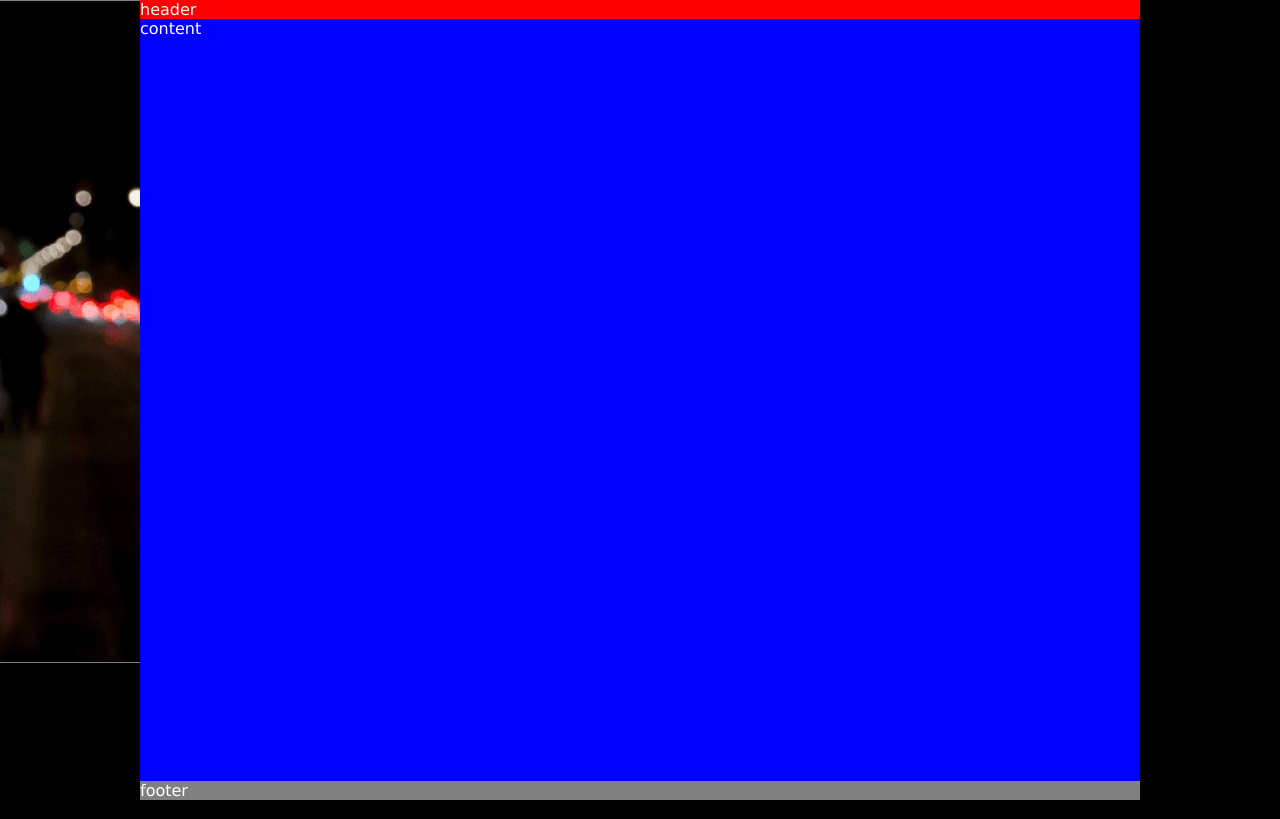
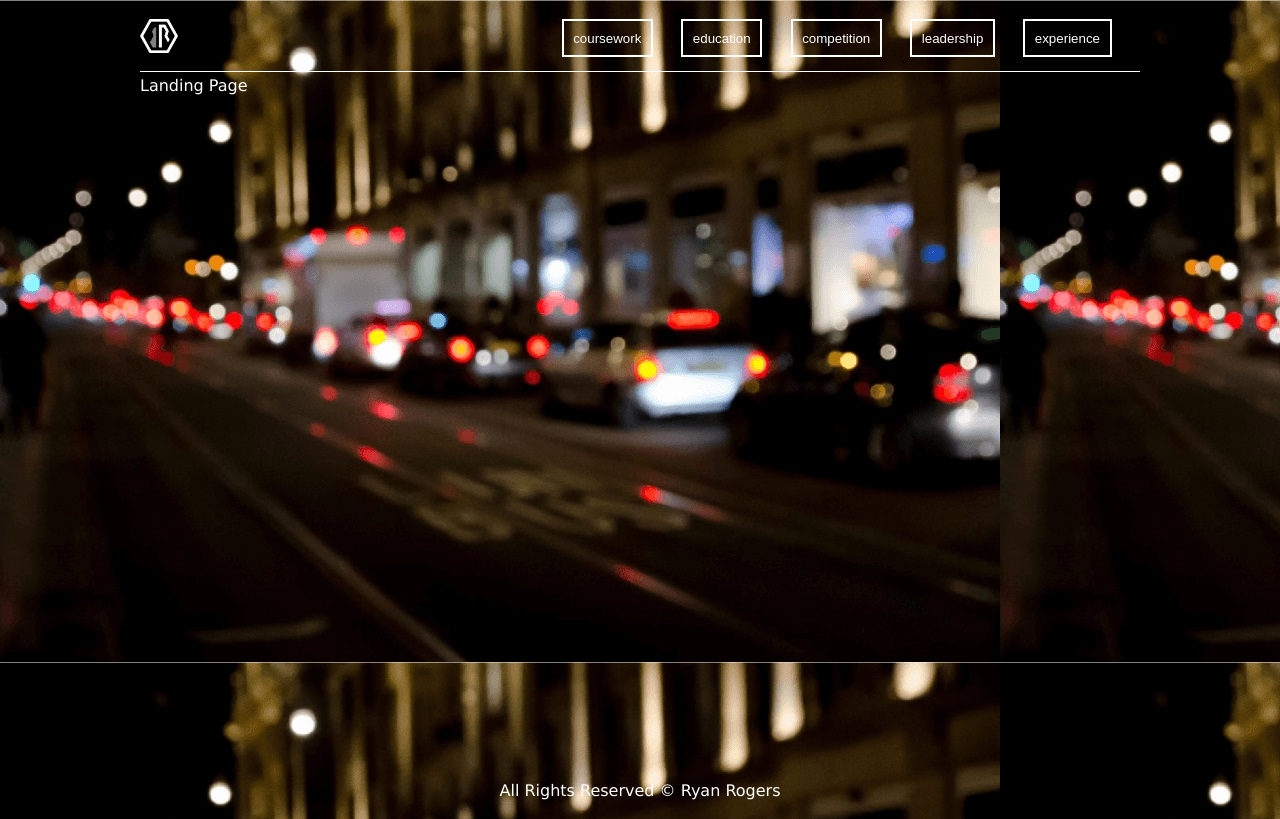
Before and after one commit to Ryan-Rogers/Responsive-Single-Page-Scroller, a plain HTML site: page index.html in a window 1280 px wide. Drawn offline with Linux system fonts and the light colour scheme.

Commit message:
Colors and formatting

```diff
--- a/index.html
+++ b/index.html
@@ -19,17 +19,36 @@
     </head>
 
     <body>
+        <br>
         <div id="container">
-            <div id="header">
-                header
-            </div>
+            <div id="content">
+                <div id="header">
+                    <div id="logo">
+                        <a href="index.html">
+                            <img alt="Ryan Rogers ryanrogers.org personal logo"
+                                    src="img/logo.png">
+                        </a>
+                    </div>
 
-            <div id="content">
-                content
+                    <div id="nav">
+                        <input type="button" value="experience">
+                        <input type="button" value="leadership">
+                        <input type="button" value="competition">
+                        <input type="button" value="education">
+                        <input type="button" value="coursework">
+                    </div>
+                </div>
+
+                <img id="line" alt="Ryan Rogers ryanrogers.org white pixel"
+                        src="img/white.jpg">
+
+                <div id="landingPage" class="page">
+                    Landing Page
+                </div>
             </div>
 
             <div id="footer">
-                footer
+                <br>All Rights Reserved &copy Ryan Rogers<br><br>
             </div>
         </div>
     </body>
--- a/style/main.css
+++ b/style/main.css
@@ -15,32 +15,63 @@ body {
     height: 100%;
     background-color: black;
     background-image: url(../img/bg.jpg);
-    background-repeat: repeat-y;
     background-attachment: fixed;
     font-family: Verdana, Geneva, sans-serif;
 }
 
 #container {
     display: table;
-    margin-left:auto;
-    margin-right:auto;
+    margin-left: auto;
+    margin-right: auto;
     max-width: 1000px;
     width: 100%;
     height: 100%;
 }
 
-#header {
-    background: red;
-    display: table-row;
-}
-
     #content {
-    background: blue;
         display: table-row;
         height: 100%;
     }
 
+        #header {
+            width: 100%;
+        }
+
+            #logo {
+                float: left;
+                width: 5%;
+                max-height: 33.75px;
+            }
+
+                #logo img {
+                    max-height: 33.75px;
+                }
+
+            #nav {
+                float: right;
+                width: 95%;
+            }
+
+                #nav input {
+                    float: right;
+                    border: 2px solid white;
+                    color: white;
+                    background: rgba(0, 0, 0, 0);
+                    padding: 1%;
+                    margin-right: 3%;
+                }
+
+        #line {
+            width: 100%;
+            height: 1px;
+        }
+
+        #page {
+            clear: both;
+            background:rgba(255, 0, 0, 0.5);
+        }
+
     #footer {
-    background: gray;
         display: table-row;
+        text-align: center;
     }
```
Also changed, not shown: img/logo.png (added), img/white.jpg (added). Lines whose indentation alone changed are shown as unchanged.
